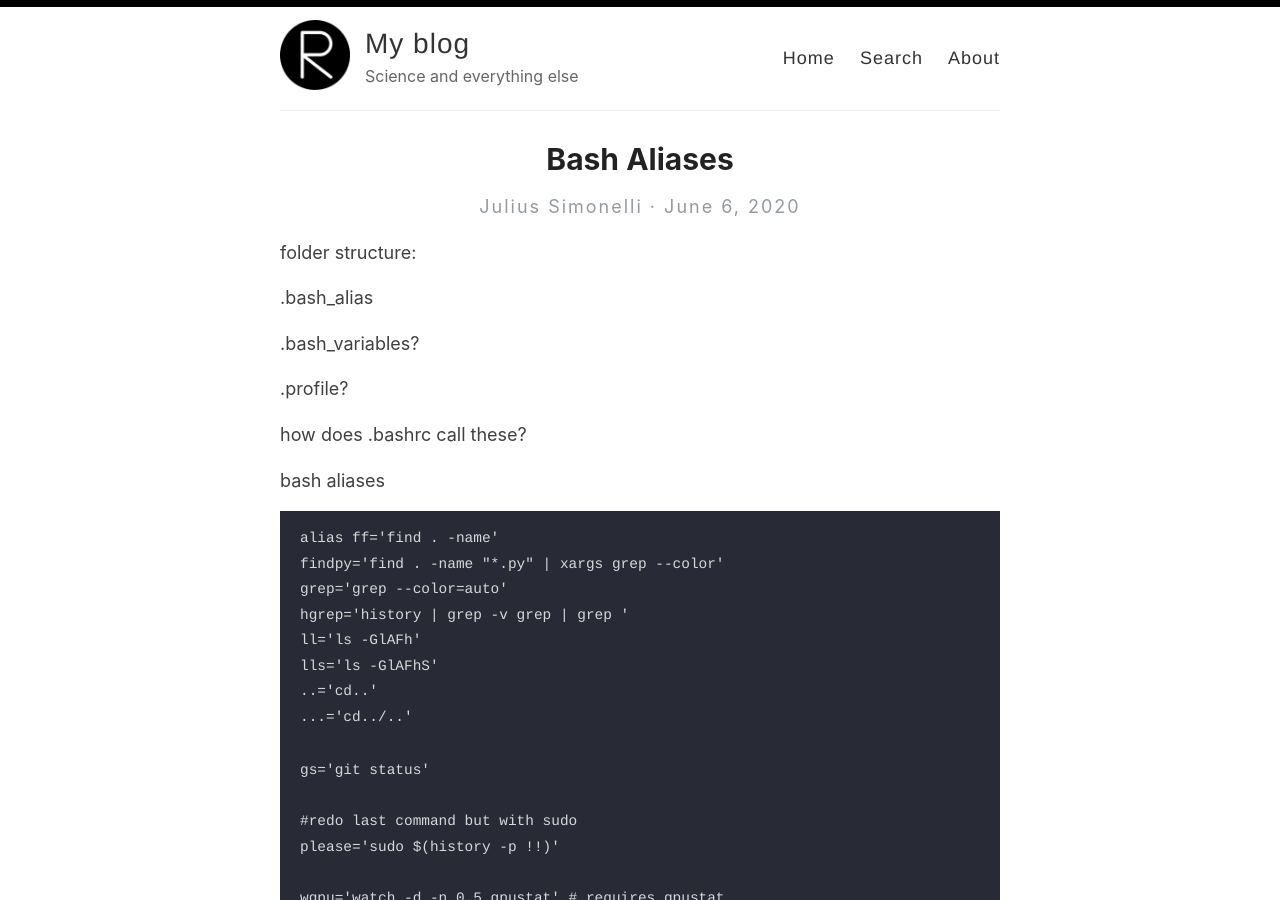
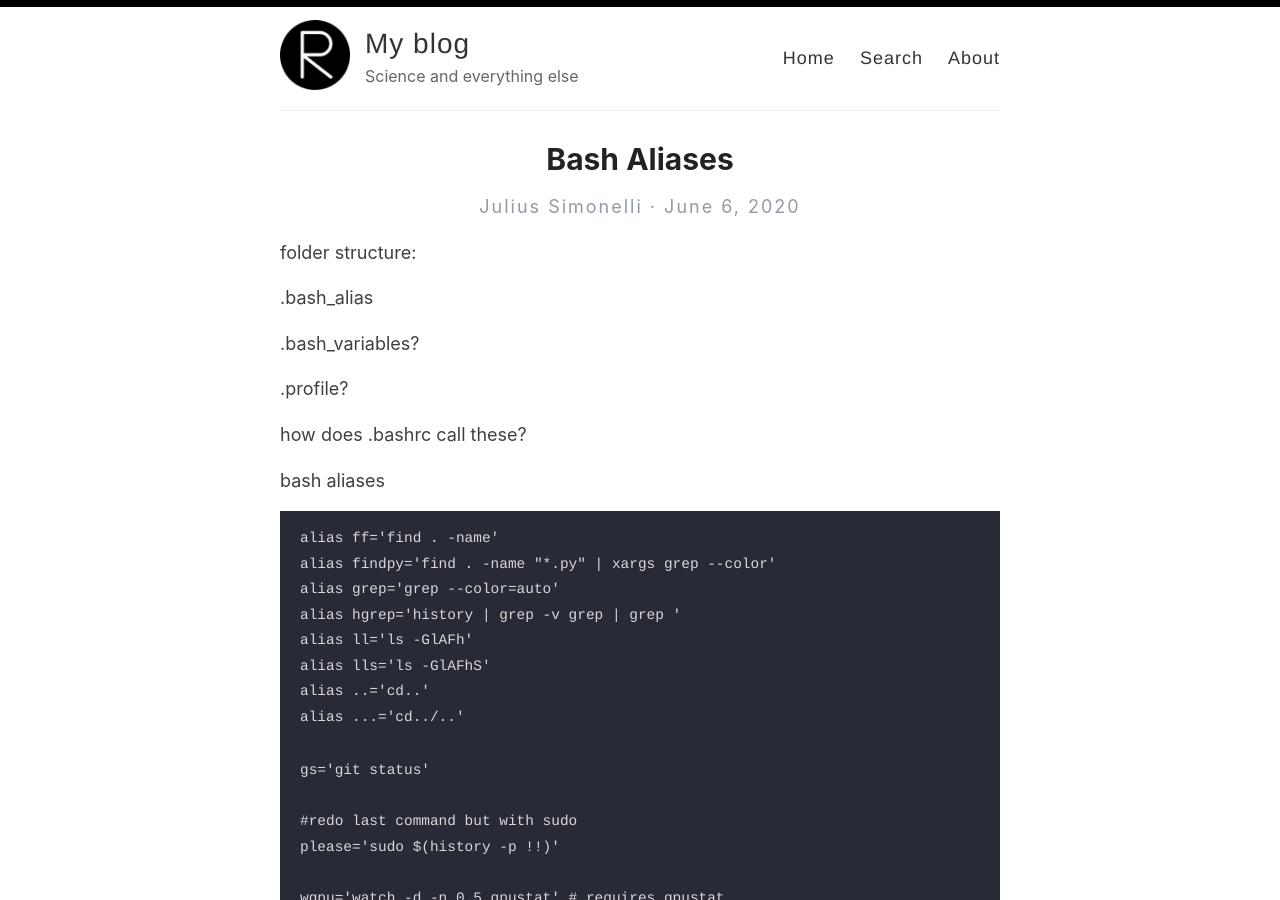
Before and after one commit to jss367/blog, a Jekyll site: the page built from _posts/2020-06-06-bash-aliases.md, in a window 1280 px wide and 900 px high. Built offline with Jekyll 4.4.1, drawn with Linux system fonts in a browser that asks for light colours; our own code applies the rules of GitHub Pages for plain Markdown files.

Commit message:
Update 2020-06-06-bash-aliases.md

````diff
--- a/_posts/2020-06-06-bash-aliases.md
+++ b/_posts/2020-06-06-bash-aliases.md
@@ -14,13 +14,13 @@ bash aliases
 
 ```
 alias ff='find . -name'
-findpy='find . -name "*.py" | xargs grep --color'
-grep='grep --color=auto'
-hgrep='history | grep -v grep | grep '
-ll='ls -GlAFh'
-lls='ls -GlAFhS'
-..='cd..'
-...='cd../..'
+alias findpy='find . -name "*.py" | xargs grep --color'
+alias grep='grep --color=auto'
+alias hgrep='history | grep -v grep | grep '
+alias ll='ls -GlAFh'
+alias lls='ls -GlAFhS'
+alias ..='cd..'
+alias ...='cd../..'
 ```
 
 ```
````
